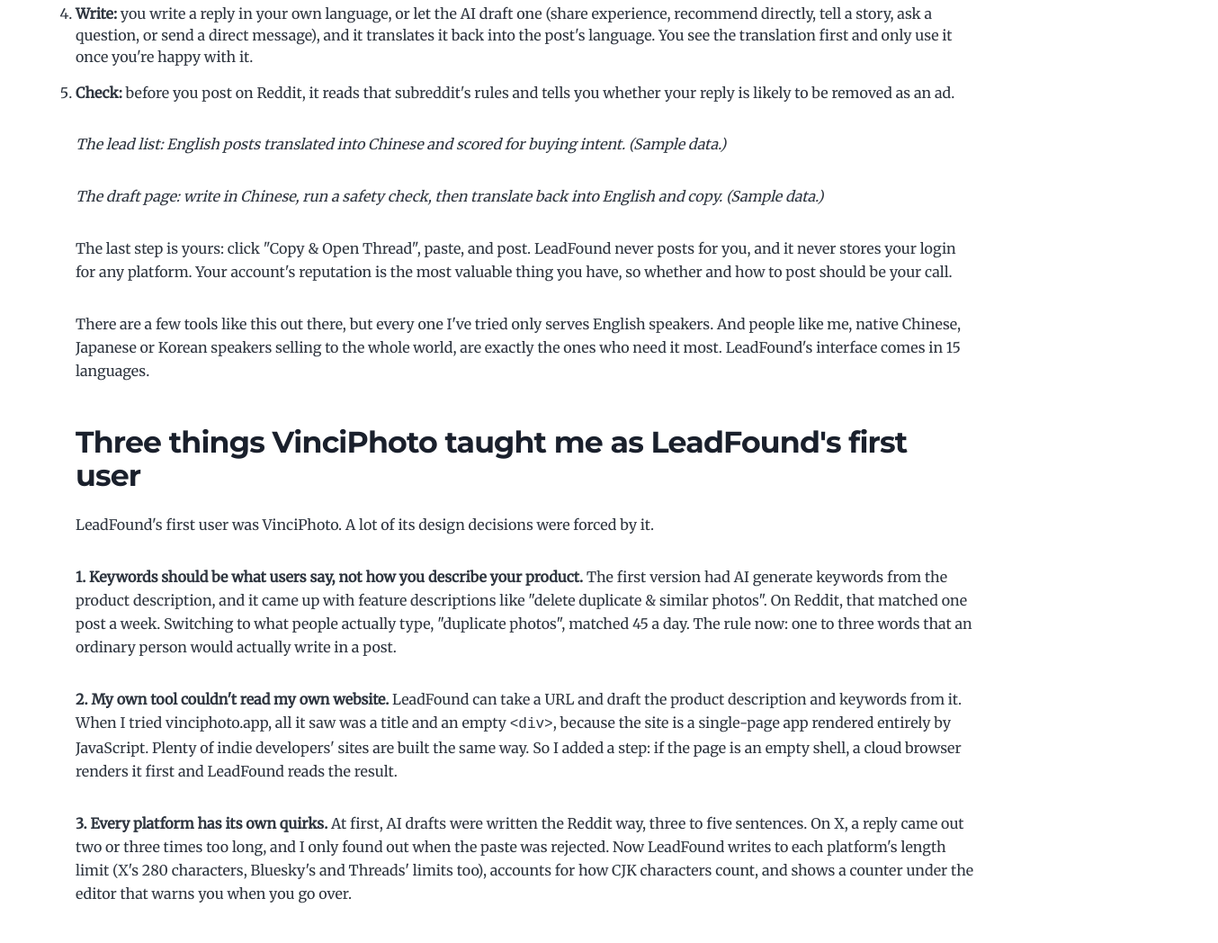
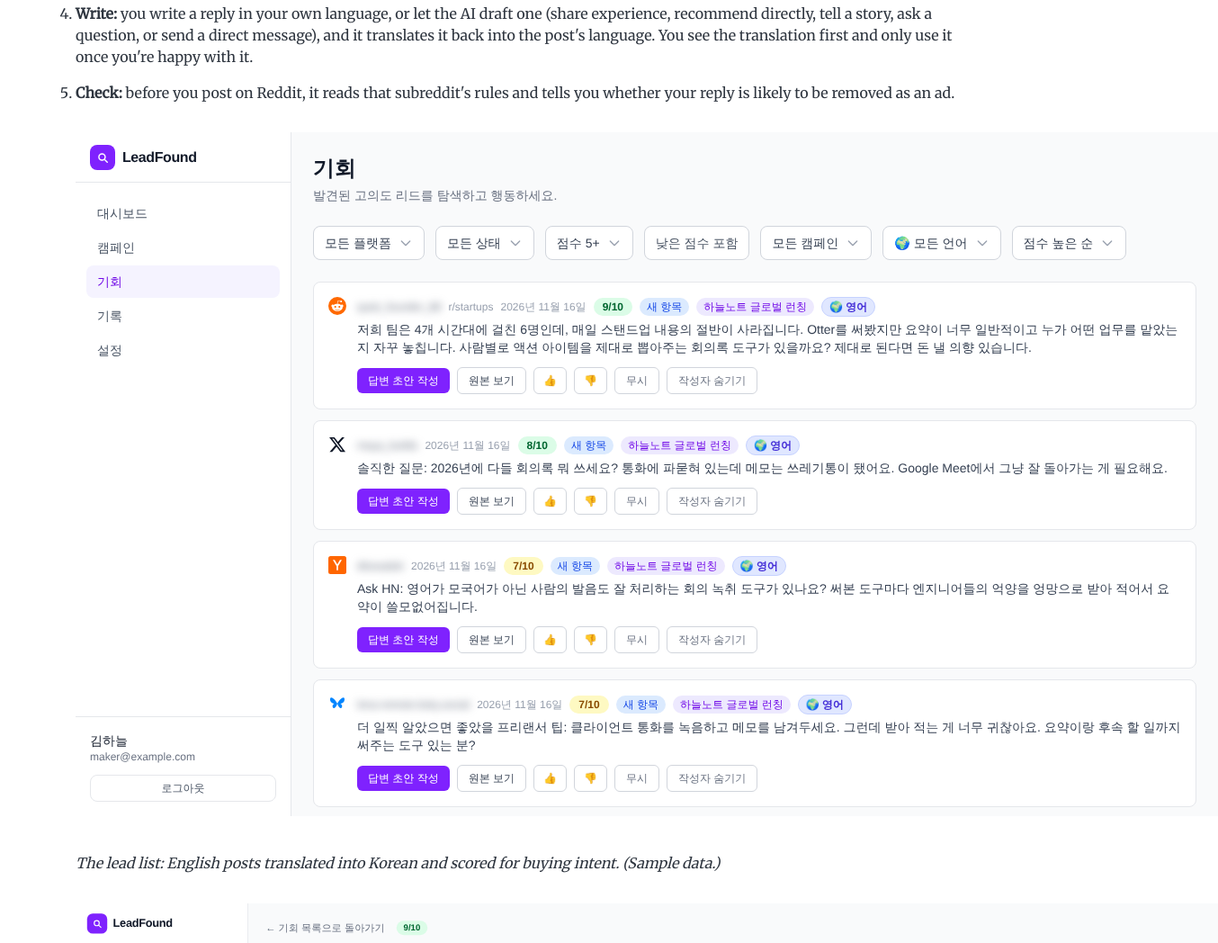
Before and after one commit to RanningMan/rxia.blog, a Gatsby site: page /to-find-users-for-vinciphoto-i-built-leadfound/ in a window 1280 px wide. Shown: the part 1720-2768 px from the top of the page at 90% size, 1354 px wide, since content can reach past the window. Built offline with nearby package versions, Linux system fonts and the light colour scheme; Gatsby itself is replaced by a stand-in of ours.

Commit message:
Add LeadFound screenshots to post
Co-Authored-By: Claude Opus 5.5 <noreply@anthropic.com>
Claude-Session: https://claude.ai/code/session_01HTKM7EdVg7sxqjA3WisVL1

```diff
--- a/content/blog/to-find-users-for-vinciphoto-i-built-leadfound/index.md
+++ b/content/blog/to-find-users-for-vinciphoto-i-built-leadfound/index.md
@@ -43,13 +43,13 @@ You tell it what your product is (or just paste your product's URL), and it will
 4. **Write:** you write a reply in your own language, or let the AI draft one (share experience, recommend directly, tell a story, ask a question, or send a direct message), and it translates it back into the post's language. You see the translation first and only use it once you're happy with it.
 5. **Check:** before you post on Reddit, it reads that subreddit's rules and tells you whether your reply is likely to be removed as an ad.
 
-<!-- TODO: add screenshot of the lead list -->
+![LeadFound lead list](./lead-list.png)
 
-_The lead list: English posts translated into Chinese and scored for buying intent. (Sample data.)_
+_The lead list: English posts translated into Korean and scored for buying intent. (Sample data.)_
 
-<!-- TODO: add screenshot of the draft page -->
+![LeadFound draft page](./draft-page.png)
 
-_The draft page: write in Chinese, run a safety check, then translate back into English and copy. (Sample data.)_
+_The draft page: write in Korean, run a safety check, then translate back into English and copy. (Sample data.)_
 
 The last step is yours: click "Copy & Open Thread", paste, and post. LeadFound never posts for you, and it never stores your login for any platform. Your account's reputation is the most valuable thing you have, so whether and how to post should be your call.
 
```
Also changed, not shown: content/blog/to-find-users-for-vinciphoto-i-built-leadfound/draft-page.png (added), content/blog/to-find-users-for-vinciphoto-i-built-leadfound/lead-list.png (added).
